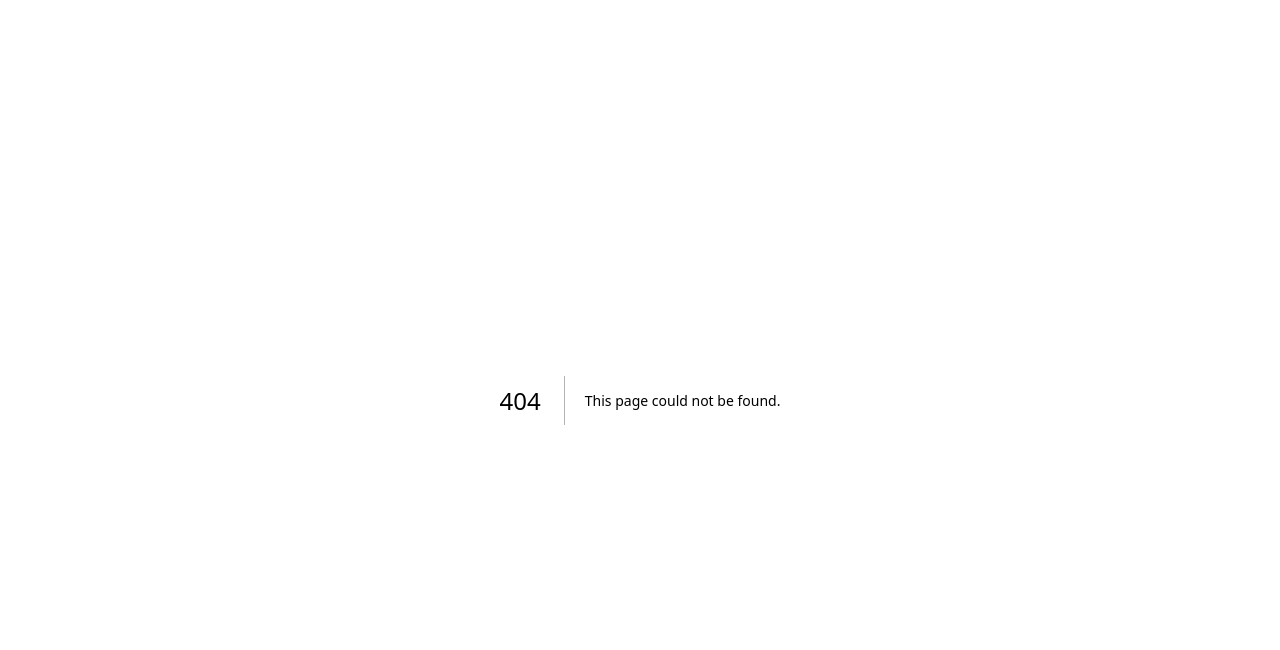
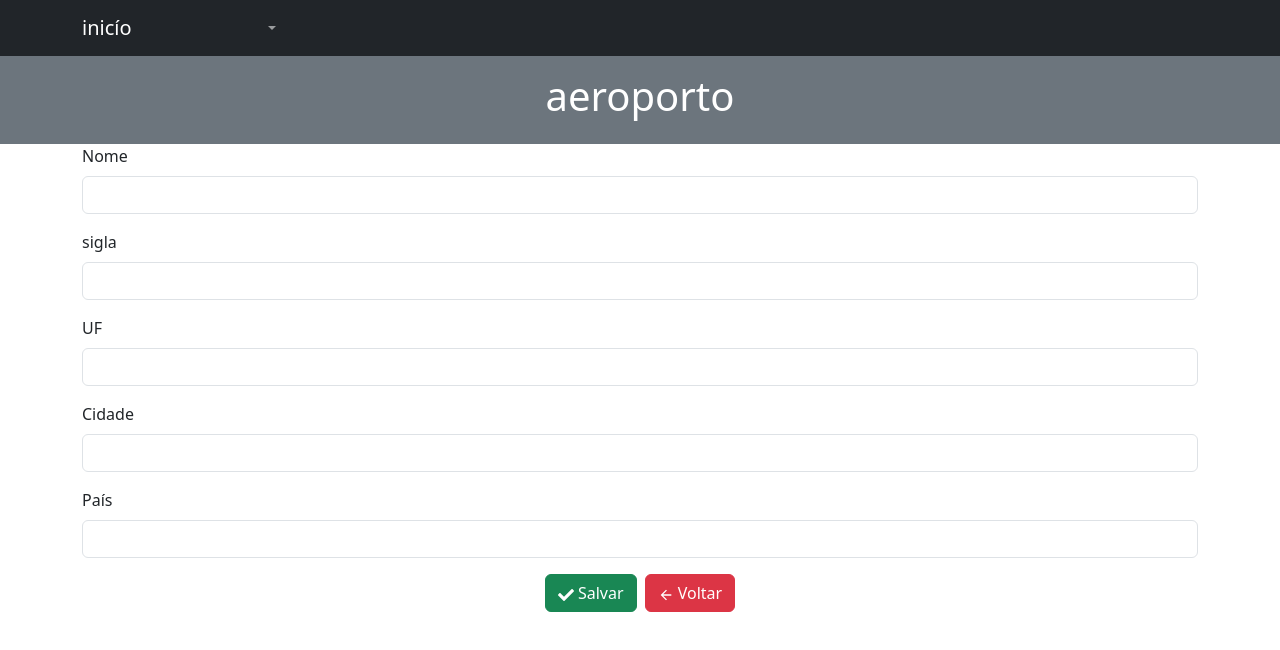
Before and after one commit to MatheusBytes/voe_mais, a Next.js app: page /aeroporto/create in a window 1280 px wide. Before the commit this address had no page. Shown: the top 650 px of the page. Built offline with nearby package versions, Linux system fonts and the light colour scheme.

Commit message:
aeroporto

```diff
--- /dev/null
+++ b/src/app/aeroporto/create/page.js
@@ -0,0 +1,106 @@
+'use client'
+
+import Pagina from "@/app/components/Pagina";
+import { Formik } from "formik";
+import Link from "next/link";
+import { useRouter } from "next/navigation";
+import { Button, Form } from "react-bootstrap";
+import { FaCheck } from "react-icons/fa";
+import { MdOutlineArrowBack } from "react-icons/md";
+
+export default function Page() {
+
+    const route = useRouter()
+
+    function salvar(dados) {
+        const aeroporto = JSON.parse(localStorage.getItem('aeroporto')) || []
+        aeroporto.push(dados)
+        localStorage.setItem('aeroporto', JSON.stringify(aeroporto))
+        return route.push('/aeroporto')
+    }
+
+    return (
+        <Pagina titulo="aeroporto">
+
+            <Formik
+                initialValues={{ nome: '', sigla: '', UF: '', Cidade: '', Pais: "", }}
+                onSubmit={values => salvar(values)}
+            >
+                {({
+                    values,
+                    handleChange,
+                    handleSubmit,
+                }) => (
+                    <Form>
+                        <Form.Group className="mb-3" controlId="nome">
+                            <Form.Label>Nome</Form.Label>
+                            <Form.Control
+                                type="text"
+                                name="nome"
+                                value={values.nome}
+                                onChange={handleChange('nome')}
+                            />
+                        </Form.Group>
+
+
+                        <Form.Group className="mb-3" controlId="sigla">
+                            <Form.Label>sigla</Form.Label>
+                            <Form.Control
+                                type="text"
+                                name="sigla"
+                                value={values.sigla}
+                                onChange={handleChange('sigla')}
+                            />
+                        </Form.Group>
+
+
+                        <Form.Group className="mb-3" controlId="UF">
+                            <Form.Label>UF</Form.Label>
+                            <Form.Control
+                                type="text"
+                                name="UF"
+                                value={values.UF}
+                                onChange={handleChange('UF')}
+                            />
+                        </Form.Group>
+
+                        <Form.Group className="mb-3" controlId="Cidade">
+                            <Form.Label>Cidade</Form.Label>
+                            <Form.Control
+                                type="text"
+                                name="Cidade"
+                                value={values.Cidade}
+                                onChange={handleChange('Cidade')}
+                            />
+                        </Form.Group>
+
+                        <Form.Group className="mb-3" controlId="Pais">
+                            <Form.Label>País</Form.Label>
+                            <Form.Control
+                                type="text"
+                                name="Pais"
+                                value={values.Pais}
+                                onChange={handleChange('Pais')}
+                            />
+                        </Form.Group>
+
+
+
+
+                        <div className="text-center">
+                            <Button onClick={handleSubmit} variant="success">
+                                <FaCheck /> Salvar
+                            </Button>
+                            <Link
+                                href="/aeroporto"
+                                className="btn btn-danger ms-2"
+                            >
+                                <MdOutlineArrowBack /> Voltar
+                            </Link>
+                        </div>
+                    </Form>
+                )}
+            </Formik>
+        </Pagina>
+    )
+}
--- a/src/app/empresas/create/page.js
+++ b/src/app/empresas/create/page.js
@@ -1,6 +1,4 @@
-
 'use client'
-
 
 import Pagina from "@/app/components/Pagina";
 import { Formik } from "formik";
```
Also changed, not shown: src/app/aeroporto/page.js (added, +43 -0 lines).
